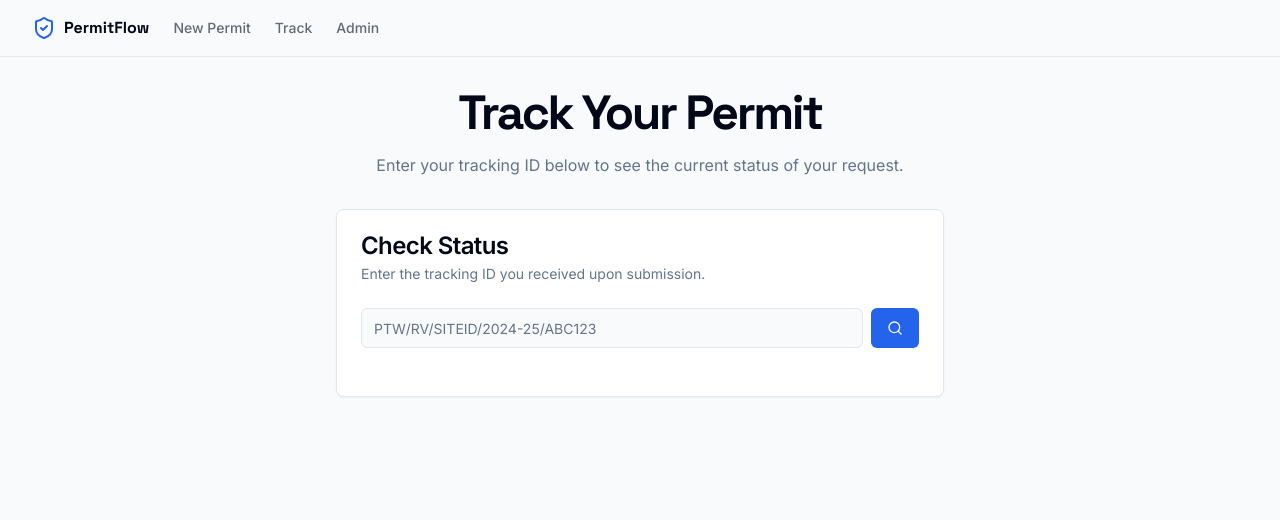
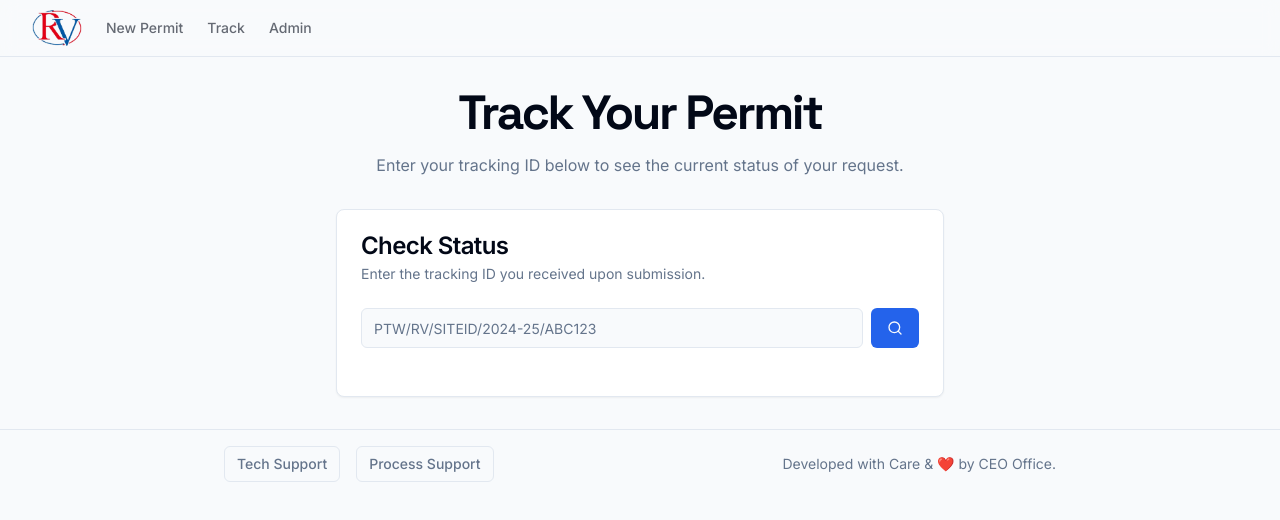
Before and after one commit to MrSingh529/ptw_app, a Next.js app: page /track in a window 1280 px wide. Shown: the top 520 px of the page. Built offline with nearby package versions, Linux system fonts and the light colour scheme; no server answers; what @genkit-ai/googleai, genkit would draw is missing.

Commit message:
fixing deployment

```diff
--- a/src/app/admin/page.tsx
+++ b/src/app/admin/page.tsx
@@ -3,13 +3,15 @@ import { Suspense } from 'react';
 import { AdminClient } from './admin-client';
 import { AuthGuard } from '@/components/auth-guard';
 import { Skeleton } from '@/components/ui/skeleton';
+import { AppFooter } from '@/components/app-footer';
 
 export const dynamic = 'force-dynamic';
 
 export default function AdminDashboard() {
   return (
     <AuthGuard>
-      <div className="container mx-auto py-8">
+      <div className="flex flex-col min-h-[calc(100vh-57px)]">
+        <div className="container mx-auto py-8 flex-1">
           <header className="mb-8">
             <h1 className="font-headline text-4xl font-bold tracking-tighter sm:text-5xl">
               Admin Dashboard
@@ -23,6 +25,8 @@ export default function AdminDashboard() {
             <AdminClient />
           </Suspense>
 
+        </div>
+        <AppFooter />
       </div>
     </AuthGuard>
   );
--- a/src/app/new-permit/page.tsx
+++ b/src/app/new-permit/page.tsx
@@ -2,11 +2,13 @@
 import { PtwForm } from "@/components/ptw-form";
 import { Skeleton } from "@/components/ui/skeleton";
 import { Suspense } from "react";
+import { AppFooter } from "@/components/app-footer";
 
 export const dynamic = 'force-dynamic';
 
 export default function NewPermitPage() {
   return (
+    <>
       <div className="container mx-auto max-w-4xl py-8">
         <header className="mb-8 text-center">
           <h1 className="font-headline text-4xl font-bold tracking-tighter sm:text-5xl">
@@ -21,6 +23,8 @@ export default function NewPermitPage() {
           <PtwForm />
         </Suspense>
       </div>
+      <AppFooter />
+    </>
   );
 }
 
--- a/src/app/page.tsx
+++ b/src/app/page.tsx
@@ -32,7 +32,7 @@ export default function Home() {
                 </div>
               </div>
               <Image
-                src="https://placehold.co/600x400.png"
+                src="/hero-image.png"
                 width="600"
                 height="400"
                 alt="Hero"
@@ -89,13 +89,13 @@ export default function Home() {
       </main>
 
       <footer className="flex flex-col gap-2 sm:flex-row py-6 w-full shrink-0 items-center px-4 md:px-6 border-t">
-        <p className="text-xs text-muted-foreground">&copy; 2024 PermitFlow. All rights reserved.</p>
+        <p className="text-xs text-muted-foreground">&copy; 2025 RV Solutions X PermitFlow. All rights reserved.</p>
         <nav className="sm:ml-auto flex gap-4 sm:gap-6">
           <Link href="#" className="text-xs hover:underline underline-offset-4" prefetch={false}>
             Terms of Service
           </Link>
           <Link href="#" className="text-xs hover:underline underline-offset-4" prefetch={false}>
-            Privacy
+            Developed with Care & ❤️ by CEO Office.
           </Link>
         </nav>
       </footer>
--- a/src/app/track/page.tsx
+++ b/src/app/track/page.tsx
@@ -3,12 +3,14 @@ import { Suspense } from 'react';
 import { TrackingClient } from './tracking-client';
 import { Skeleton } from '@/components/ui/skeleton';
 import { Card, CardContent, CardHeader } from '@/components/ui/card';
+import { AppFooter } from '@/components/app-footer';
 
 export const dynamic = 'force-dynamic';
 
 export default function TrackPage() {
   return (
-    <div className="container mx-auto max-w-2xl py-8">
+    <>
+    <div className="container mx-auto max-w-2xl py-8 flex-1">
       <header className="mb-8 text-center">
         <h1 className="font-headline text-4xl font-bold tracking-tighter sm:text-5xl">
           Track Your Permit
@@ -21,6 +23,8 @@ export default function TrackPage() {
         <TrackingClient />
       </Suspense>
     </div>
+    <AppFooter />
+    </>
   );
 }
 
--- /dev/null
+++ b/src/components/app-footer.tsx
@@ -0,0 +1,20 @@
+import Link from "next/link";
+import { Button } from "@/components/ui/button";
+
+export function AppFooter() {
+    return (
+        <footer className="mt-auto border-t py-4">
+            <div className="container mx-auto flex max-w-4xl items-center justify-between text-sm text-muted-foreground">
+                <div className="flex items-center gap-4">
+                    <Button variant="outline" size="sm" asChild>
+                        <Link href="mailto:harpinder.singh@rvsolutions.in">Tech Support</Link>
+                    </Button>
+                    <Button variant="outline" size="sm" asChild>
+                        <Link href="mailto:richa.babbar@rvsolutions.in">Process Support</Link>
+                    </Button>
+                </div>
+                <p>Developed with Care & ❤️ by CEO Office.</p>
+            </div>
+      </footer>
+    );
+}
--- a/src/components/header.tsx
+++ b/src/components/header.tsx
@@ -2,7 +2,8 @@
 "use client";
 
 import Link from "next/link";
-import { ShieldCheck, LogOut } from "lucide-react";
+import Image from "next/image";
+import { LogOut } from "lucide-react";
 import { Button } from "@/components/ui/button";
 import { useAuth } from "@/hooks/use-auth";
 
@@ -14,8 +15,13 @@ export function Header() {
       <div className="container flex h-14 items-center">
         <div className="mr-4 flex items-center">
           <Link href="/" className="mr-6 flex items-center space-x-2">
-            <ShieldCheck className="h-6 w-6 text-primary" />
-            <span className="font-bold font-headline">PermitFlow</span>
+            <Image
+              src="/logo.png"
+              alt="PermitFlow Logo"
+              width={50}
+              height={50}
+              className="object-contain"
+            />
           </Link>
           <nav className="flex items-center space-x-6 text-sm font-medium">
             <Link
```
Also changed, not shown: next-env.d.ts, public/hero-image.png (added), public/logo.png (added). Lines whose indentation alone changed are shown as unchanged.
